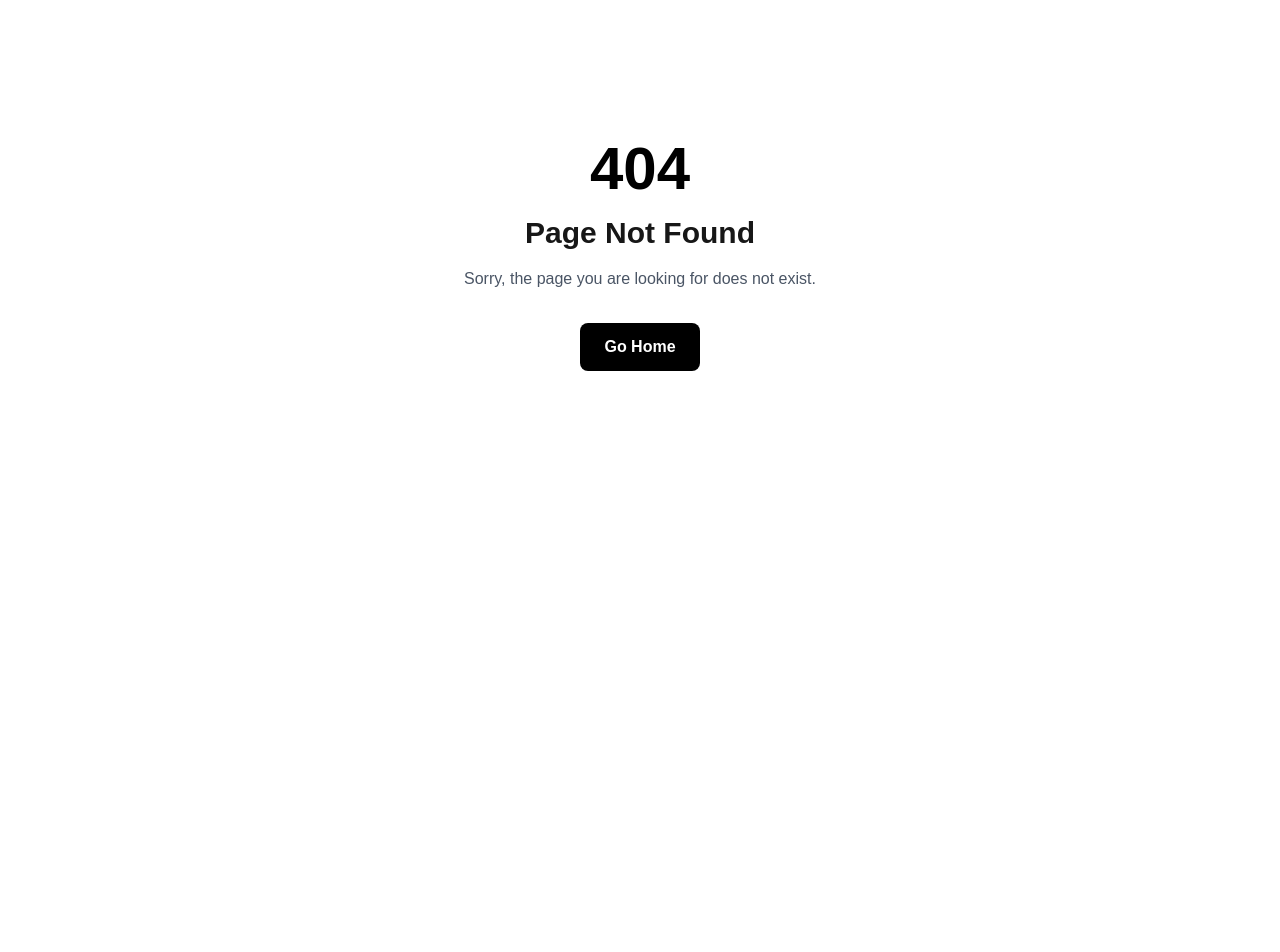
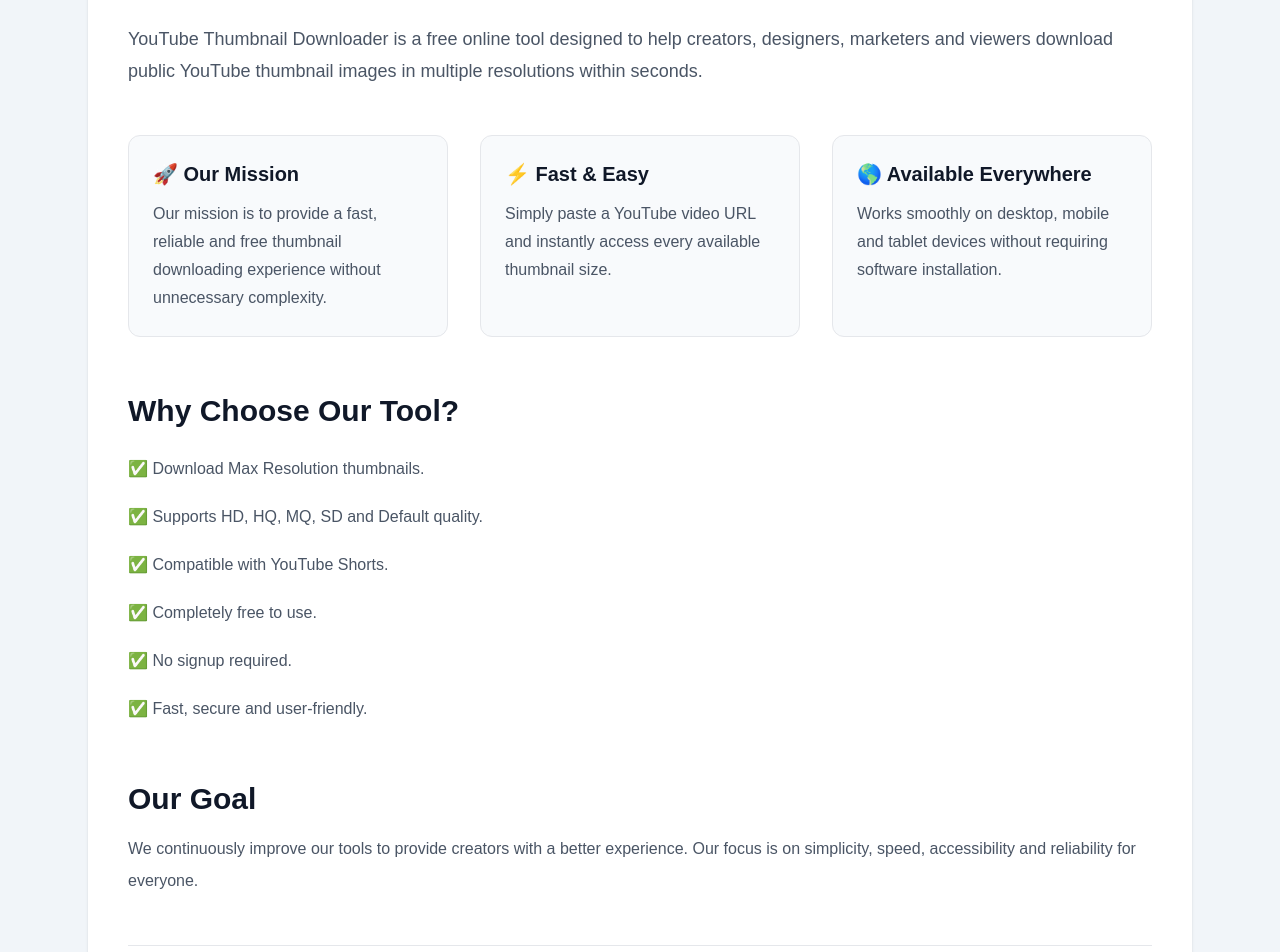
Before and after one commit to amazonzoo515-bot/creatorpilot-ai, a Next.js app in the folder app/: page /about in a window 1280 px wide. Before the commit this address had no page. Shown: the part 220-1172 px from the top of the page. Before the commit the page ends 875 px from the top, so only its background shows below. Built offline with nearby package versions, Linux system fonts and the light colour scheme.

Commit message:
Add professional About page with SEO metadata

```diff
--- /dev/null
+++ b/app/app/about/page.tsx
@@ -0,0 +1,93 @@
+import { Metadata } from "next";
+
+export const metadata: Metadata = {
+  title: "About Us",
+  description:
+    "Learn more about YouTube Thumbnail Downloader and our mission.",
+};
+
+export default function AboutPage() {
+  return (
+    <main className="min-h-screen bg-slate-100">
+      <section className="mx-auto max-w-6xl px-6 py-16">
+        <div className="rounded-2xl bg-white p-10 shadow-sm">
+
+          <h1 className="text-4xl font-extrabold text-gray-900">
+            About YouTube Thumbnail Downloader
+          </h1>
+
+          <p className="mt-6 text-lg leading-8 text-gray-600">
+            YouTube Thumbnail Downloader is a free online tool designed to help
+            creators, designers, marketers and viewers download public YouTube
+            thumbnail images in multiple resolutions within seconds.
+          </p>
+
+          <div className="mt-12 grid gap-8 md:grid-cols-3">
+
+            <div className="rounded-xl border border-gray-200 bg-slate-50 p-6">
+              <h2 className="text-xl font-bold text-gray-900">
+                🚀 Our Mission
+              </h2>
+
+              <p className="mt-3 leading-7 text-gray-600">
+                Our mission is to provide a fast, reliable and free thumbnail
+                downloading experience without unnecessary complexity.
+              </p>
+            </div>
+
+            <div className="rounded-xl border border-gray-200 bg-slate-50 p-6">
+              <h2 className="text-xl font-bold text-gray-900">
+                ⚡ Fast & Easy
+              </h2>
+
+              <p className="mt-3 leading-7 text-gray-600">
+                Simply paste a YouTube video URL and instantly access every
+                available thumbnail size.
+              </p>
+            </div>
+
+            <div className="rounded-xl border border-gray-200 bg-slate-50 p-6">
+              <h2 className="text-xl font-bold text-gray-900">
+                🌎 Available Everywhere
+              </h2>
+
+              <p className="mt-3 leading-7 text-gray-600">
+                Works smoothly on desktop, mobile and tablet devices without
+                requiring software installation.
+              </p>
+            </div>
+
+          </div>
+
+          <h2 className="mt-14 text-3xl font-bold text-gray-900">
+            Why Choose Our Tool?
+          </h2>
+
+          <ul className="mt-6 space-y-4 text-gray-600 leading-8">
+            <li>✅ Download Max Resolution thumbnails.</li>
+            <li>✅ Supports HD, HQ, MQ, SD and Default quality.</li>
+            <li>✅ Compatible with YouTube Shorts.</li>
+            <li>✅ Completely free to use.</li>
+            <li>✅ No signup required.</li>
+            <li>✅ Fast, secure and user-friendly.</li>
+          </ul>
+
+          <h2 className="mt-14 text-3xl font-bold text-gray-900">
+            Our Goal
+          </h2>
+
+          <p className="mt-4 leading-8 text-gray-600">
+            We continuously improve our tools to provide creators with a better
+            experience. Our focus is on simplicity, speed, accessibility and
+            reliability for everyone.
+          </p>
+
+          <p className="mt-12 border-t border-gray-200 pt-6 text-sm text-gray-500">
+            Last updated: July 2026
+          </p>
+
+        </div>
+      </section>
+    </main>
+  );
+}
```
